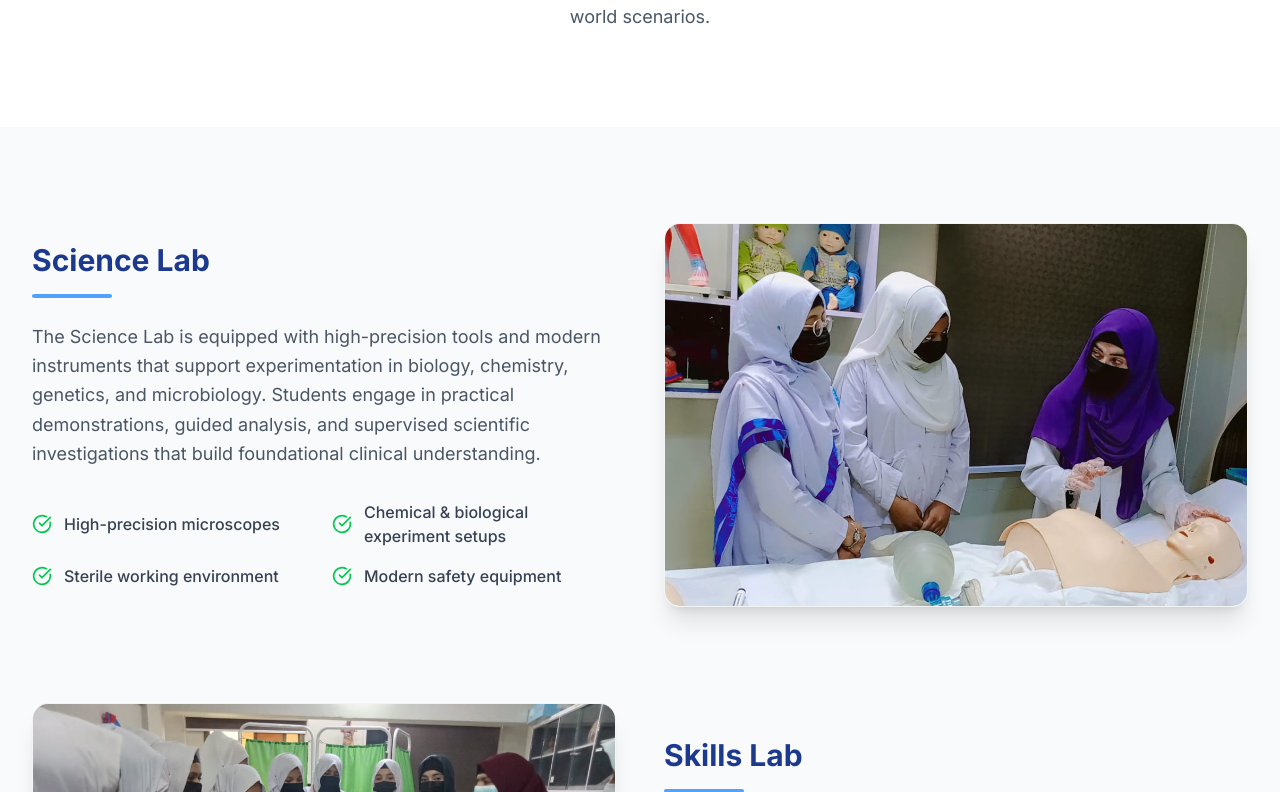
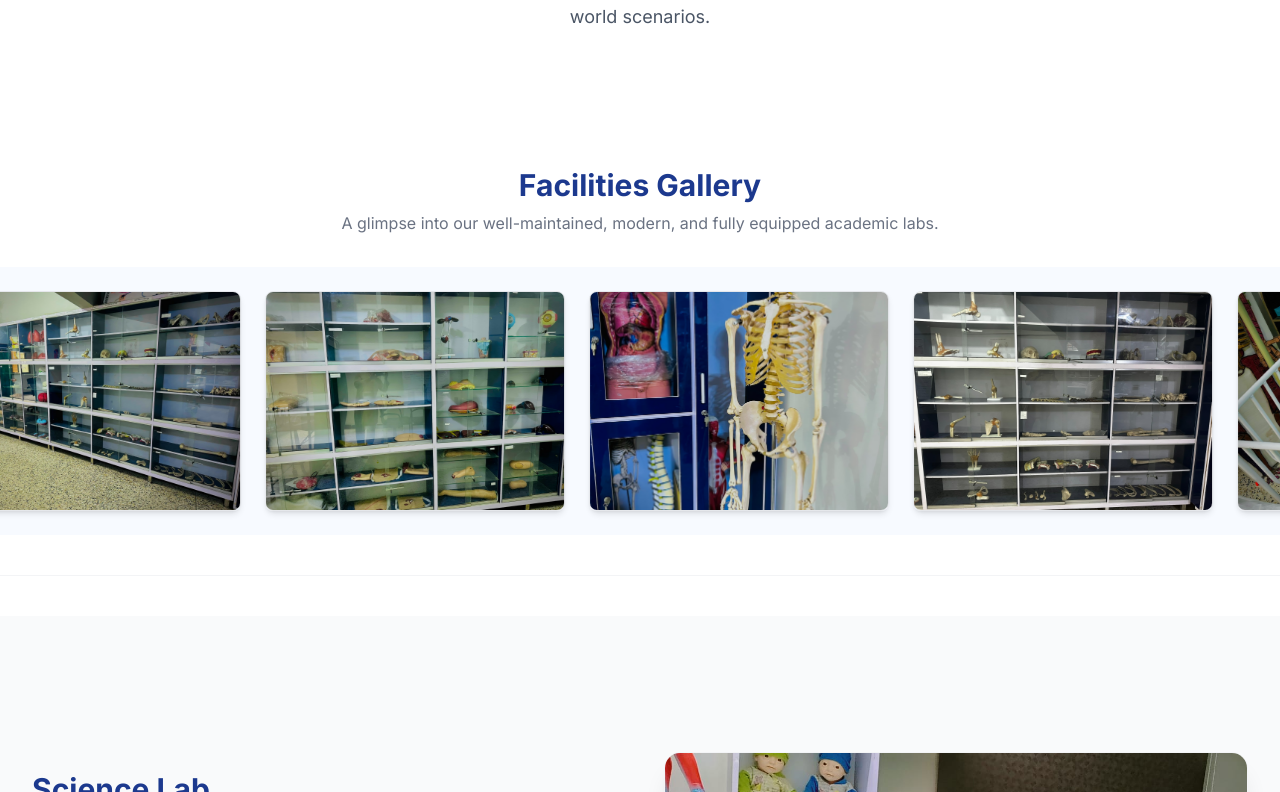
Before and after one commit to AHSANKHAN1999/ahsion-website, a Next.js app: page /labs in a window 1280 px wide. Shown: the part 908-1700 px from the top of the page. Built offline with nearby package versions, Linux system fonts and the light colour scheme.

Commit message:
Move gallery section above labs list

```diff
--- a/src/app/labs/page.js
+++ b/src/app/labs/page.js
@@ -1,7 +1,7 @@
 "use client";
 
 import Link from "next/link";
-import Image from "next/image"; // Next.js Image component import kiya
+import Image from "next/image";
 import { siteData } from "@/data/siteData";
 import Section from "@/components/Section";
 import { CheckCircle } from "lucide-react";
@@ -15,10 +15,8 @@ const scrollStyle = `
   .animate-gallery {
     display: flex;
     width: max-content;
-    /* 30s speed hai. Agar tez karni ho to 20s karein, slow karni ho to 40s */
     animation: scroll 30s linear infinite;
   }
-  /* Mouse upar le jane par gallery ruk jaye */
   .animate-gallery:hover {
     animation-play-state: paused;
   }
@@ -29,11 +27,8 @@ export default function Labs() {
   const { hero, intro, labs: labsList, gallery_section, cta } = labs;
 
   // --- GALLERY IMAGES LOGIC ---
-  // Yahan aap apni nayi images add karein comma laga kar
   const allGalleryImages = [
-    ...gallery_section.images, // Ye wo hain jo data file mein hain
-
-    // Nayi images yahan niche add karein:
+    ...gallery_section.images,
      "/images/labs/gallery1.jpeg",
      "/images/labs/gallery2.jpeg",
      "/images/labs/gallery3.jpeg",
@@ -54,20 +49,17 @@ export default function Labs() {
      "/images/labs/gallery18.jpeg",
      "/images/labs/gallery19.jpeg",
      "/images/labs/gallery20.jpeg",
+
   ];
-
-  // Images ko double kar rahe hain taake loop kabhi khatam na ho
   const loopImages = [...allGalleryImages, ...allGalleryImages];
 
   return (
     <div>
-      {/* CSS Inject */}
       <style>{scrollStyle}</style>
 
-      {/* Hero Section */}
+      {/* ================= HERO SECTION ================= */}
       <div className="relative bg-blue-900 text-white overflow-hidden">
         <div className="absolute inset-0 bg-black/40 z-0"></div>
-        {/* Pattern overlay */}
         <div
             className="absolute inset-0 opacity-10 z-0"
             style={{
@@ -89,7 +81,7 @@ export default function Labs() {
         </div>
       </div>
 
-      {/* Intro Section */}
+      {/* ================= INTRO SECTION ================= */}
       <Section className="text-center">
         <h2 className="text-3xl font-bold text-gray-900 mb-6">{intro.title}</h2>
         <p className="text-lg text-gray-600 max-w-4xl mx-auto leading-relaxed">
@@ -97,8 +89,36 @@ export default function Labs() {
         </p>
       </Section>
 
-      {/* Labs List */}
-      <div className="bg-gray-50">
+      {/* ================= AUTO SCROLLING GALLERY (MOVED HERE) ================= */}
+      <div className="py-10 bg-white overflow-hidden border-b border-gray-100 mb-10">
+         <div className="text-center mb-8 px-4">
+            <h2 className="text-3xl font-bold text-blue-900 mb-2">{gallery_section.title}</h2>
+            <p className="text-gray-500">{gallery_section.subtitle}</p>
+         </div>
+
+         {/* Scroll Container */}
+         <div className="w-full py-6 bg-blue-50/50">
+            <div className="animate-gallery gap-6 px-6">
+               {loopImages.map((src, index) => (
+                  <div
+                     key={index}
+                     className="relative w-[300px] h-[220px] flex-shrink-0 rounded-lg overflow-hidden shadow-md hover:shadow-2xl transition-all duration-300 border border-gray-200 cursor-pointer"
+                  >
+                     <Image
+                       src={src}
+                       alt={`Gallery Image ${index}`}
+                       fill
+                       className="object-cover hover:scale-110 transition-transform duration-700"
+                     />
+                  </div>
+               ))}
+            </div>
+         </div>
+      </div>
+      {/* ================= GALLERY END ================= */}
+
+      {/* ================= LABS LIST ================= */}
+      <div className="bg-gray-50 pt-10 pb-20">
         <Section>
           <div className="space-y-24">
             {labsList.map((lab, idx) => (
@@ -140,7 +160,6 @@ export default function Labs() {
                         Image Not Found
                       </div>
                     )}
-
                     <div className="absolute inset-0 bg-blue-900/0 group-hover:bg-blue-900/10 transition-colors duration-300"></div>
                   </div>
                 </div>
@@ -150,36 +169,7 @@ export default function Labs() {
         </Section>
       </div>
 
-      {/* ================= AUTO SCROLLING GALLERY (UPDATED) ================= */}
-      <div className="py-20 bg-white overflow-hidden border-t border-gray-100">
-         <div className="text-center mb-10 px-4">
-            <h2 className="text-3xl font-bold text-gray-900 mb-4">{gallery_section.title}</h2>
-            <p className="text-gray-600">{gallery_section.subtitle}</p>
-         </div>
-
-         {/* Scroll Container */}
-         <div className="w-full py-8 bg-blue-50/50">
-            {/* Ye div animate karega */}
-            <div className="animate-gallery gap-6 px-6">
-               {loopImages.map((src, index) => (
-                  <div
-                     key={index}
-                     className="relative w-[300px] h-[220px] flex-shrink-0 rounded-lg overflow-hidden shadow-md hover:shadow-2xl transition-all duration-300 border border-gray-200 cursor-pointer"
-                  >
-                     <Image
-                       src={src}
-                       alt={`Gallery Image ${index}`}
-                       fill
-                       className="object-cover hover:scale-110 transition-transform duration-700"
-                     />
-                  </div>
-               ))}
-            </div>
-         </div>
-      </div>
-      {/* ================= GALLERY END ================= */}
-
-      {/* CTA Section */}
+      {/* ================= CTA SECTION ================= */}
       <div className="bg-blue-900 text-white py-20">
         <div className="max-w-4xl mx-auto px-4 text-center">
             <h2 className="text-3xl md:text-4xl font-bold mb-6">{cta.title}</h2>
```
